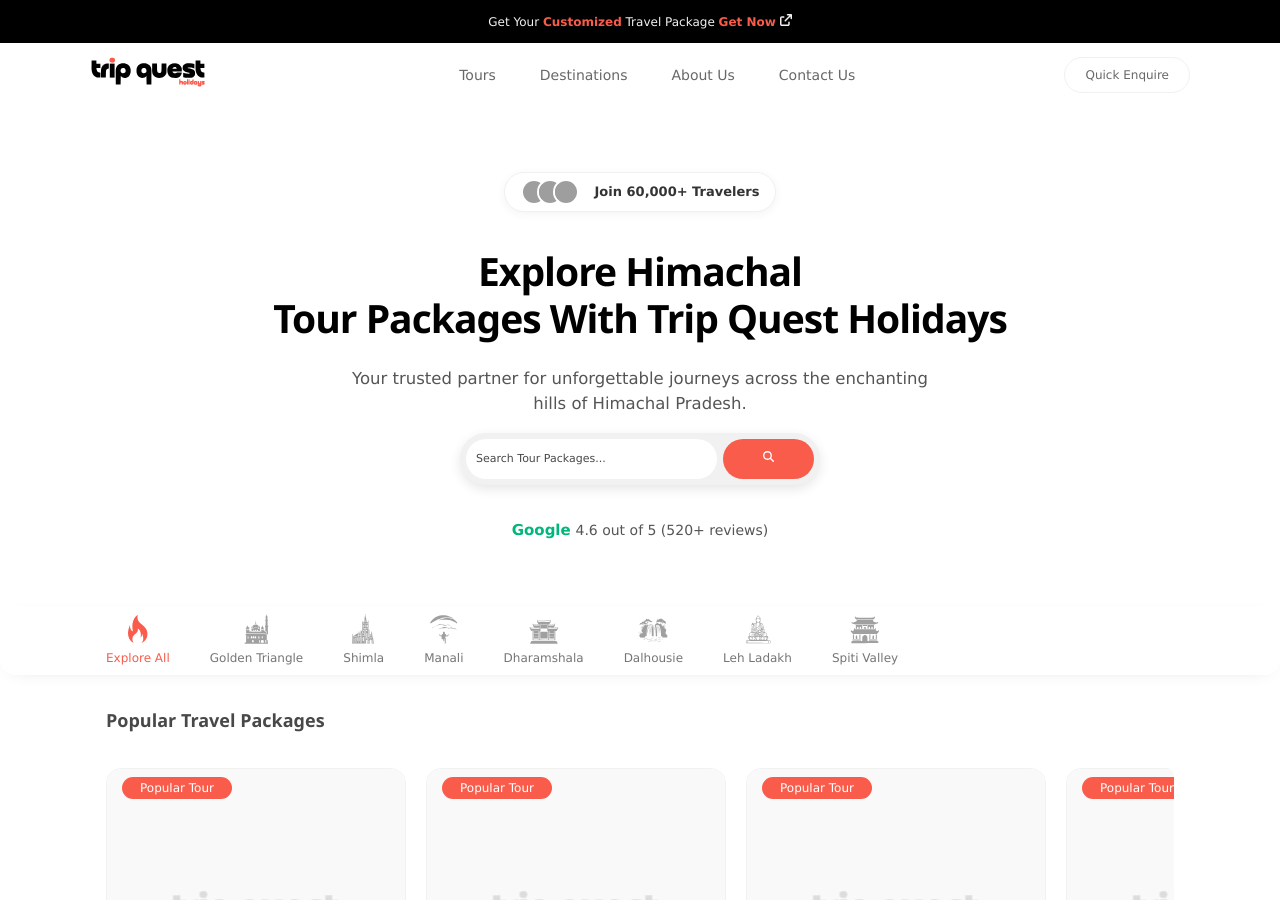
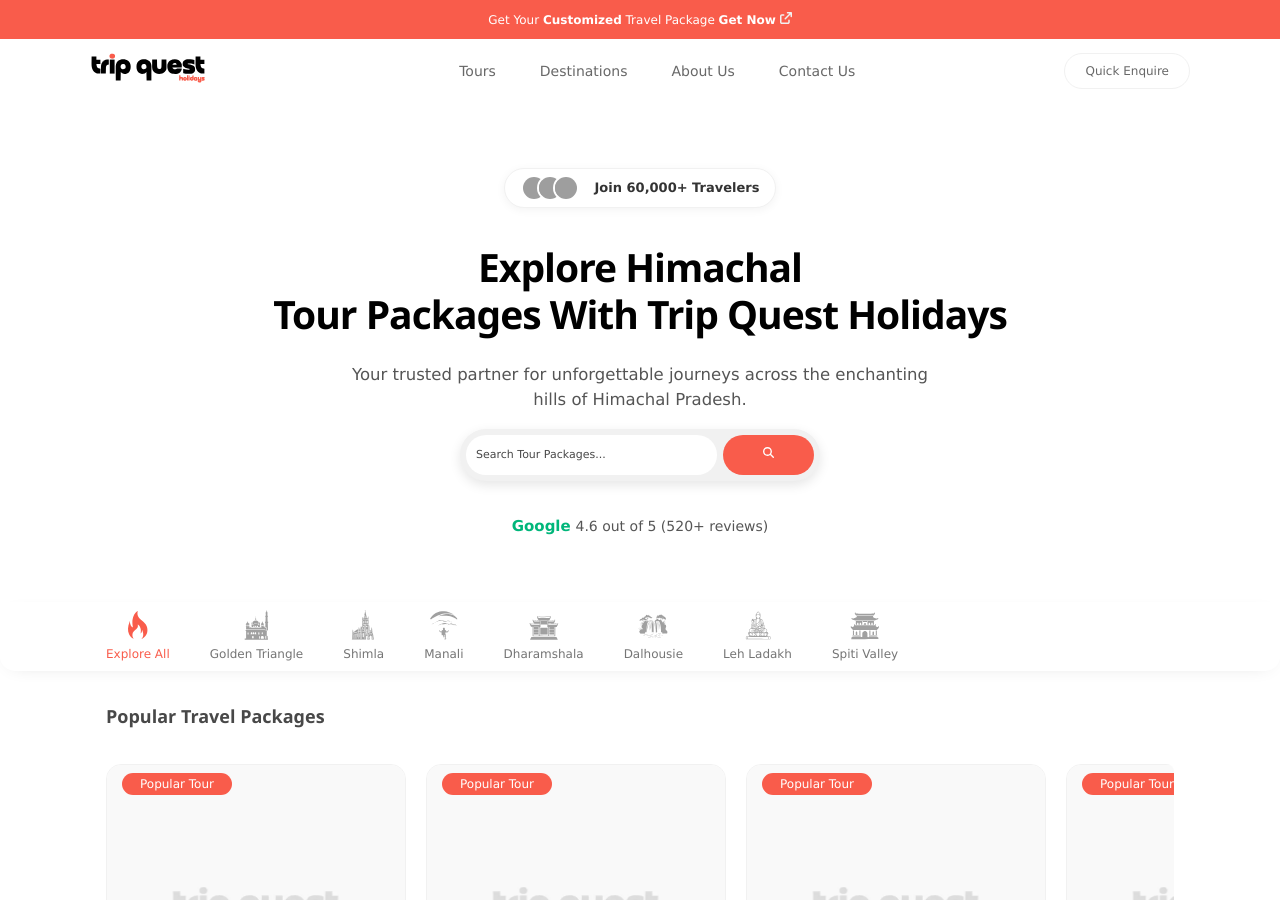
Before and after one commit to VikasLazarus/AURA, a Jekyll site: the page built from index.md, in a window 1280 px wide and 900 px high. Built offline with Jekyll 4.4.1, drawn with Linux system fonts in a browser that asks for light colours; grey boxes are pictures that could not be loaded.

Commit message:
Auto-publish update: 2026-06-27 11:39:19

```diff
--- a/_includes/nav.html
+++ b/_includes/nav.html
@@ -1,7 +1,7 @@
-<div class="w3-row w3-text-light-gray w3-black" style="padding: 4px 12px; z-index: 4;">
+<div class="w3-row w3-text-white w3-teal" style="padding: 2px 12px; z-index: 4;">
   <div class="w3-content w3-center" style="padding: 6px 0px;">
     <span class="w3-small" style="padding: 16px 12px;">
-      <span>Get Your <b class="w3-text-teal">Customized</b> Travel Package <b class="w3-text-teal">Get Now</b>
+      <span>Get Your <b class="w3-text-white">Customized</b> Travel Package <b class="w3-text-white">Get Now</b>
         <svg aria-hidden="true" width="12px" xmlns="http://www.w3.org/2000/svg" viewBox="0 0 512 512">
           <path fill="#f1f1f1" d="M320 0c-17.7 0-32 14.3-32 32s14.3 32 32 32l82.7 0-201.4 201.4c-12.5 12.5-12.5 32.8 0 45.3s32.8 12.5 45.3 0L448 109.3 448 192c0 17.7 14.3 32 32 32s32-14.3 32-32l0-160c0-17.7-14.3-32-32-32L320 0zM80 96C35.8 96 0 131.8 0 176L0 432c0 44.2 35.8 80 80 80l256 0c44.2 0 80-35.8 80-80l0-80c0-17.7-14.3-32-32-32s-32 14.3-32 32l0 80c0 8.8-7.2 16-16 16L80 448c-8.8 0-16-7.2-16-16l0-256c0-8.8 7.2-16 16-16l80 0c17.7 0 32-14.3 32-32s-14.3-32-32-32L80 96z"/>
         </svg>
```
